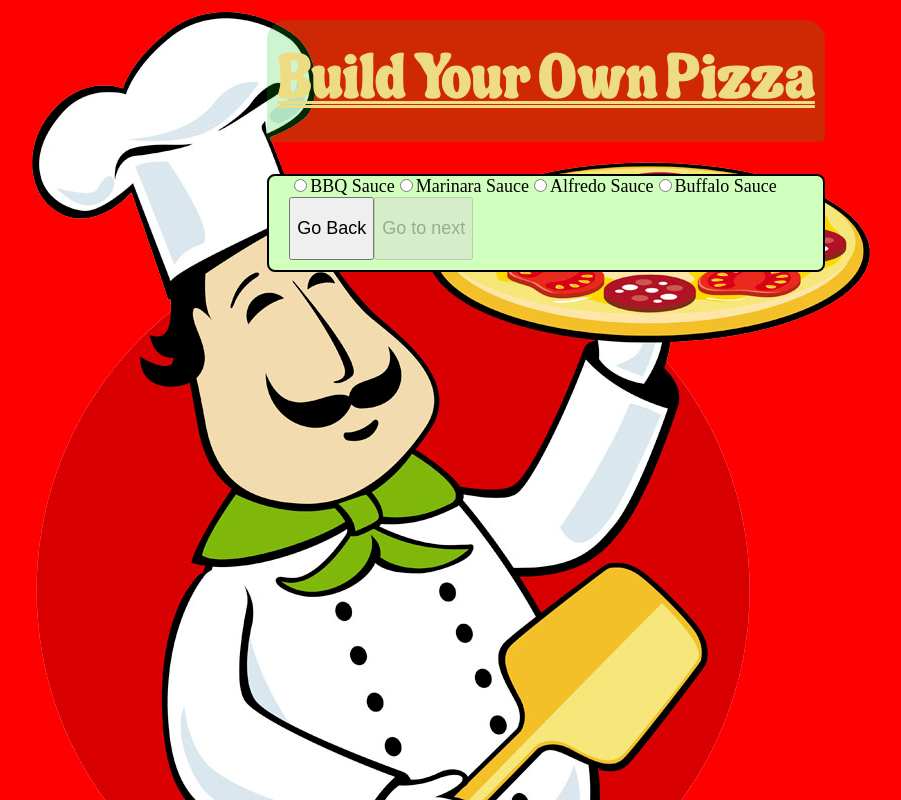
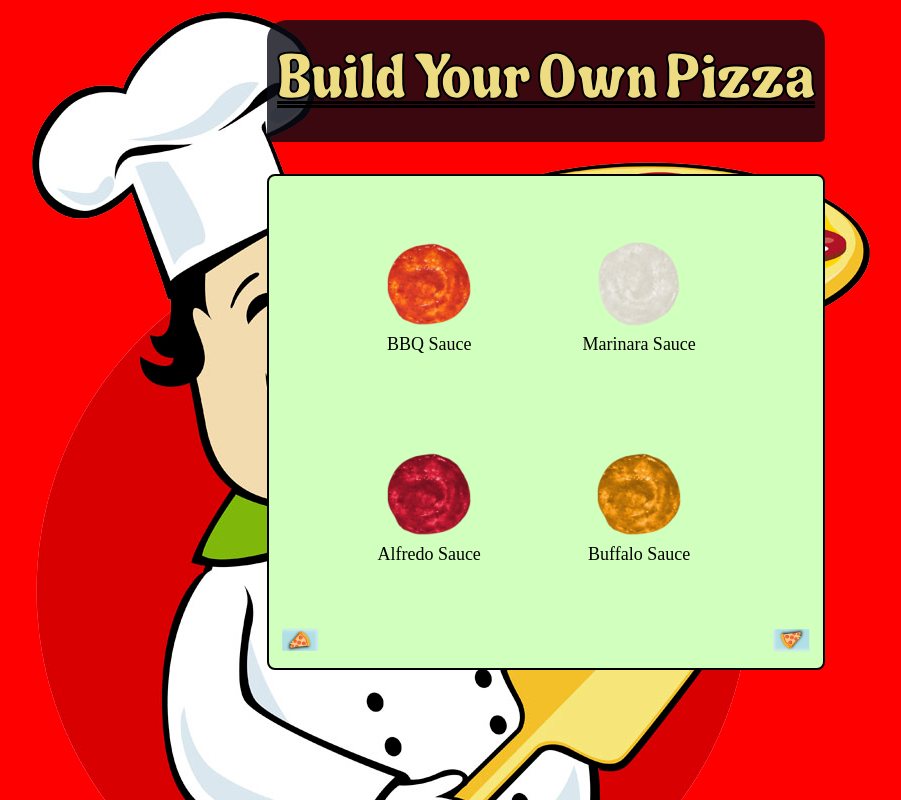
Before and after one commit to oksuriini/byop, an Angular app: page /sauce in a window 1280 px wide. Shown: the whole page, without its empty margins (94-995 px from the left). Built offline with nearby package versions, Linux system fonts and the light colour scheme.

Commit message:
Improved sauces to more maintainable state and visually improved the input

```diff
--- a/src/app/app.component.css
+++ b/src/app/app.component.css
@@ -23,9 +23,11 @@
   font-weight: 100;
   font-family: "Sauce Tomato";
   color: #eedc82;
-  background-color: rgba(10, 200, 20, 0.2);
+  background-color: rgba(10, 10, 20, 0.8);
   border: solid 0px black;
   border-radius: 20px 20px 5px 5px;
+  -webkit-text-stroke-width: 2px;
+  -webkit-text-stroke-color: black;
 }
 
 .wrapapp {
--- a/src/app/base/base.component.css
+++ b/src/app/base/base.component.css
@@ -1,7 +1,7 @@
 #bases {
   list-style: none;
   display: grid;
-  grid-template-columns: 400px 200px;
+  grid-template-columns: 200px 200px;
   grid-row: auto auto;
   grid-gap: 10px;
 }
@@ -11,6 +11,14 @@
   width: 200px;
   display: flex;
   flex-direction: column;
+  justify-content: center;
+  align-content: center;
+}
+
+.center {
+  display: flex;
+  justify-items: center;
+  justify-content: center;
 }
 
 [type="radio"] {
@@ -21,9 +29,6 @@
   cursor: pointer;
 }
 
-[type="radio"] + img {
-}
-
 [type="radio"]:checked + img {
   outline: 2px solid red;
 }
@@ -31,7 +36,3 @@
   width: 100px;
   height: 100px;
 }
-
-.fieldset {
-  border: none;
-}
--- a/src/app/base/base.component.html
+++ b/src/app/base/base.component.html
@@ -1,11 +1,10 @@
 <div>
-  <fieldset class="fieldset">
   <form [formGroup]="wrapperForm" (change)="allowContinue()">
     <ul id="bases">
       @for (pizzabase of baseList; track pizzabase.id) {
         <li class="base-li">
           <label for="pizzabase.name">
-              <div>
+            <div class="center">
               <input
                 type="radio"
                 [value]="pizzabase.value"
@@ -18,7 +17,7 @@
                 alt="Pizza base"
               />
             </div>
-              <label>{{ pizzabase.name }}</label>
+            <label class="center">{{ pizzabase.name }}</label>
           </label>
         </li>
       }
@@ -35,5 +34,4 @@
       </button>
     </div>
   </form>
-  </fieldset>
 </div>
--- /dev/null
+++ b/src/app/sauce/SauceChoice.ts
@@ -0,0 +1,48 @@
+export class SauceChoice {
+  public name: string;
+  public value: string;
+  public image: string;
+  public formControlName: string;
+
+  constructor(
+    name: string,
+    value: string,
+    image: string,
+    formControlName: string,
+  ) {
+    this.name = name;
+    this.value = value;
+    this.image = image;
+    this.formControlName = formControlName;
+  }
+}
+
+export function getSauces(): SauceChoice[] {
+  const sauceChoices: SauceChoice[] = [
+    {
+      name: 'BBQ Sauce',
+      value: 'BBQ Sauce',
+      image: 'sauce1redy.png',
+      formControlName: 'sauce',
+    },
+    {
+      name: 'Marinara Sauce',
+      value: 'Marinara Sauce',
+      image: 'sauce2redy.png',
+      formControlName: 'sauce',
+    },
+    {
+      name: 'Alfredo Sauce',
+      value: 'Alfredo Sauce',
+      image: 'sauce3redy.png',
+      formControlName: 'sauce',
+    },
+    {
+      name: 'Buffalo Sauce',
+      value: 'Buffalo Sauce',
+      image: 'sauce4redy.png',
+      formControlName: 'sauce',
+    },
+  ];
+  return sauceChoices;
+}
--- a/src/app/sauce/sauce.component.css
+++ b/src/app/sauce/sauce.component.css
@@ -0,0 +1,39 @@
+#sauces {
+  list-style: none;
+  display: grid;
+  grid-template-columns: 200px 200px;
+  grid-row: auto auto;
+  grid-gap: 10px;
+}
+
+.base-li {
+  height: 200px;
+  width: 200px;
+  display: flex;
+  flex-direction: column;
+  justify-content: center;
+  align-content: center;
+}
+
+.center {
+  display: flex;
+  justify-items: center;
+  justify-content: center;
+}
+
+[type="radio"] {
+  position: absolute;
+  opacity: 0;
+  width: 100px;
+  height: 100px;
+  cursor: pointer;
+}
+
+[type="radio"]:checked + img {
+  outline: 2px solid red;
+}
+
+.pizzaimage {
+  width: 100px;
+  height: 100px;
+}
--- a/src/app/sauce/sauce.component.html
+++ b/src/app/sauce/sauce.component.html
@@ -1,31 +1,38 @@
+<div>
   <form [formGroup]="wrapperForm" (change)="allowContinue()">
+    <ul id="sauces">
+      @for (pizzasauce of sauceList; track pizzasauce) {
+        <li class="base-li">
+          <label for="pizzasauce.name">
+            <div class="center">
               <input
                 type="radio"
+                [value]="pizzasauce.value"
+                [name]="pizzasauce.formControlName"
                 formControlName="sauce"
-    value="BBQ Sauce"
-    id="pan"
-  /><label for="BBQ Sauce">BBQ Sauce</label>
-  <input
-    type="radio"
-    formControlName="sauce"
-    value="Marinara Sauce"
-    id="thin"
-  /><label for="Marinara Sauce">Marinara Sauce</label>
-  <input
-    type="radio"
-    formControlName="sauce"
-    value="Alfredo Sauce"
-    id="neapolitan"
               />
-  <label for="Alfredo Sauce">Alfredo Sauce</label>
-  <input
-    type="radio"
-    formControlName="sauce"
-    value="Buffalo Sauce"
-    id="square"
-  /><label for="Buffalo Sauce">Buffalo Sauce</label>
+              <img
+                class="pizzaimage"
+                [src]="this.baseSrc + pizzasauce.image"
+                alt="Pizza sauce"
+              />
+            </div>
+            <label class="center">{{ pizzasauce.name }}</label>
+          </label>
+        </li>
+      }
+    </ul>
+
+    <div class="buttons">
+      <button type="" routerLink="/base" class="button-back"><p>🍕</p></button>
+      <button
+        type=""
+        [disabled]="this.disableButton"
+        routerLink="/toppings"
+        class="button-next"
+      >
+        <p>🍕</p>
+      </button>
+    </div>
   </form>
-<button type="" routerLink="/base"><p>Go Back</p></button>
-<button type="" [disabled]="this.disableButton" routerLink="/toppings">
-  <p>Go to next</p>
-</button>
+</div>
--- a/src/app/sauce/sauce.component.ts
+++ b/src/app/sauce/sauce.component.ts
@@ -5,6 +5,7 @@ import {
   ReactiveFormsModule,
 } from '@angular/forms';
 import { RouterLink } from '@angular/router';
+import { SauceChoice, getSauces } from './SauceChoice';
 
 @Component({
   selector: 'app-sauce',
@@ -14,13 +15,16 @@ import { RouterLink } from '@angular/router';
   styleUrl: './sauce.component.css',
 })
 export class SauceComponent {
+  baseSrc: string = '../../assets/Pizza/Sauces/';
   wrapperForm!: FormGroup;
+  sauceList!: SauceChoice[];
   constructor(private rootFormGroup: FormGroupDirective) {}
   disableButton: boolean = true;
 
   ngOnInit(): void {
     this.wrapperForm = this.rootFormGroup.control;
     this.allowContinue();
+    this.sauceList = getSauces();
   }
 
   allowContinue() {
```
Lines whose indentation alone changed are shown as unchanged.
